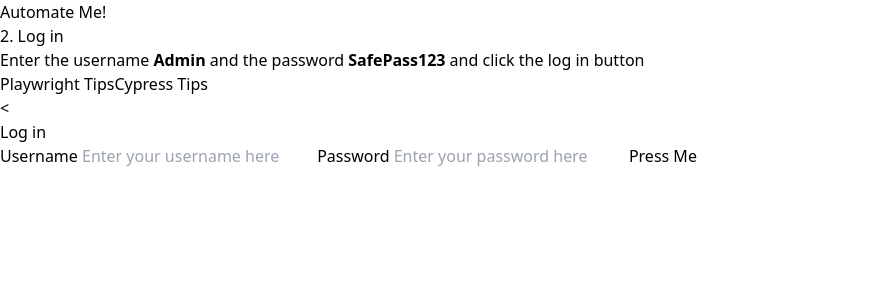
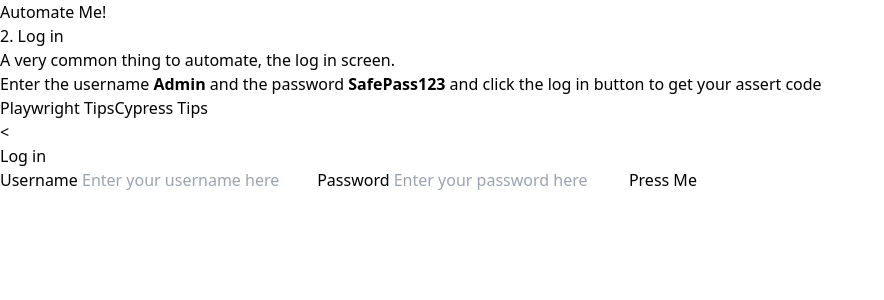
Before and after one commit to JannisK89/AutomateMe, a SvelteKit app: page /challenges/2-log-in in a window 1280 px wide. Shown: the top 300 px of the page, without its empty margins (0-884 px from the left). Built offline with nearby package versions, Linux system fonts and the light colour scheme.

Commit message:
ch2 description update

```diff
--- a/src/routes/challenges/2-log-in/+page.svelte
+++ b/src/routes/challenges/2-log-in/+page.svelte
@@ -12,7 +12,7 @@
 	const menuData = {
 		header: '2. Log in',
 		content:
-			'Enter the username <strong>Admin</strong> and the password <strong>SafePass123</strong> and click the log in button'
+			'<p>A very common thing to automate, the log in screen.</p> <p>Enter the username <strong>Admin</strong> and the password <strong>SafePass123</strong> and click the log in button to get your assert code</p>'
 	};
 
 	const tips: TipData[] = [
```
